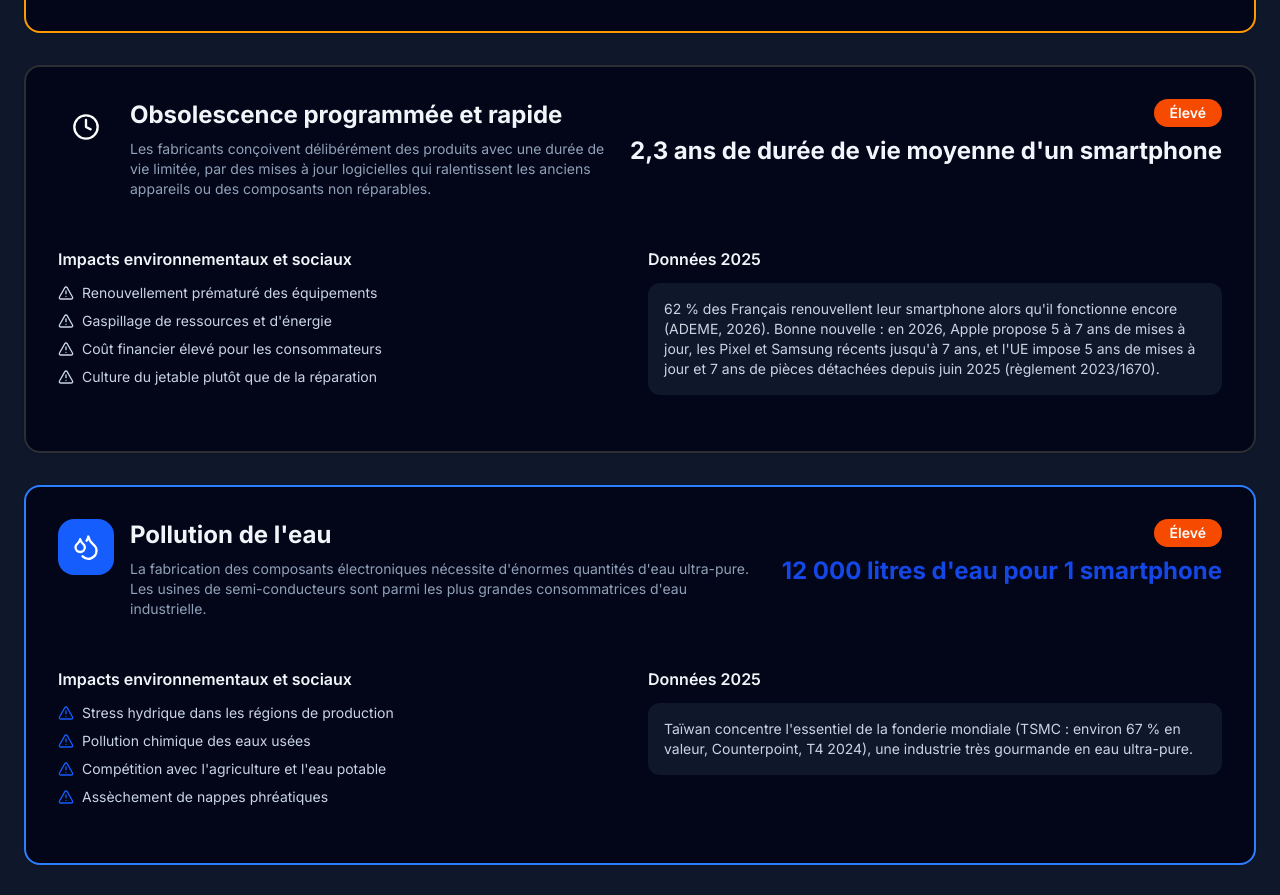
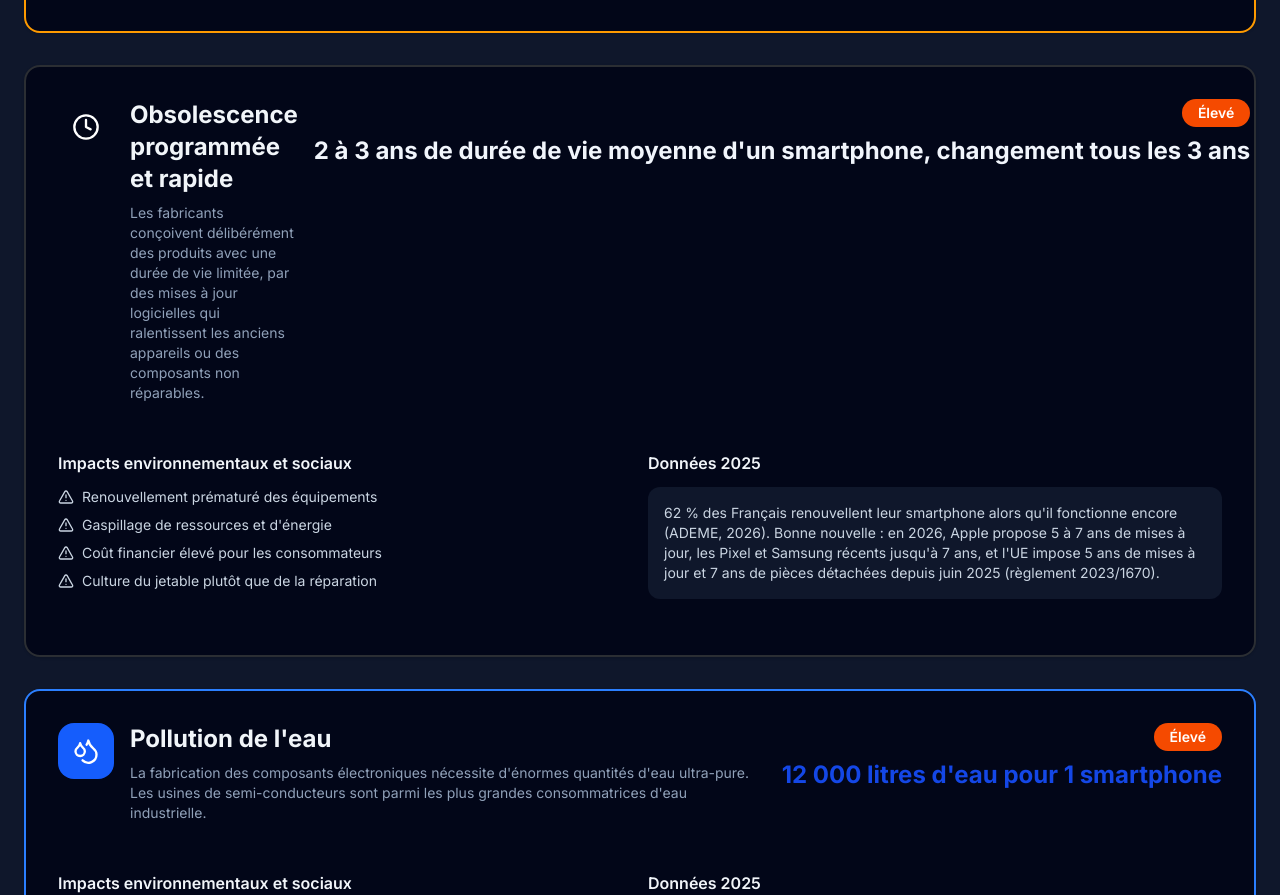
Before and after one commit to Hylst/le-green-it-en-clair, a Next.js app: page /greenit/problematiques in a window 1280 px wide. Shown: the part 2720-3615 px from the top of the page. Built offline with nearby package versions, Linux system fonts and the light colour scheme.

Commit message:
duree de vie et equivalence arbres harmonisees

```diff
--- a/app/comprendre/page.tsx
+++ b/app/comprendre/page.tsx
@@ -234,7 +234,7 @@ export default function ComprendrePage() {
                 <strong>Transport :</strong> 15 000 km parcourus en moyenne avant d'atteindre le consommateur
               </p>
               <p>
-                <strong>Compensation nécessaire :</strong> 3 arbres pendant 1 an pour absorber le CO2 émis
+                <strong>Compensation nécessaire :</strong> 2,5 arbres pendant 1 an pour absorber le CO2 émis
               </p>
               <p>
                 <strong>Recommandation :</strong> Conserver son smartphone au moins 5 ans pour amortir l'impact de
--- a/app/perspectives/page.tsx
+++ b/app/perspectives/page.tsx
@@ -97,7 +97,7 @@ const risks = [
     icon: AlertTriangle,
     color: "red",
     description:
-      "Malgré les lois, la durée de vie moyenne des smartphones stagne à 2,5 ans. Les mises à jour logicielles ralentissent les anciens appareils.",
+      "Malgré les lois, la durée de vie moyenne des smartphones reste de 2 à 3 ans, avec un changement tous les 3 ans en moyenne (ADEME 2026). Les mises à jour logicielles finissent par ralentir les anciens appareils.",
     impact: "Élevé",
   },
   {
--- a/app/problematiques/page.tsx
+++ b/app/problematiques/page.tsx
@@ -134,7 +134,7 @@ const mainProblems = [
     icon: Clock,
     color: "rose",
     severity: "Élevé",
-    stats: "2,3 ans de durée de vie moyenne d'un smartphone",
+    stats: "2 à 3 ans de durée de vie moyenne d'un smartphone, changement tous les 3 ans",
     description:
       "Les fabricants conçoivent délibérément des produits avec une durée de vie limitée, par des mises à jour logicielles qui ralentissent les anciens appareils ou des composants non réparables.",
     impacts: [
```
